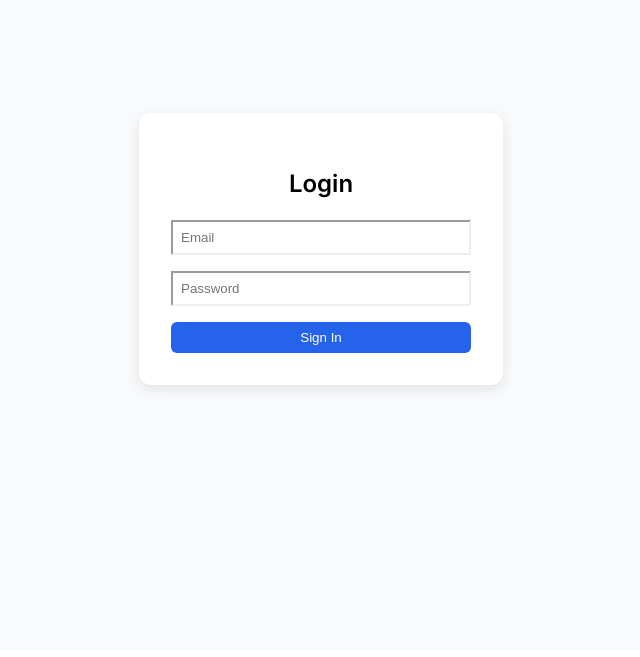
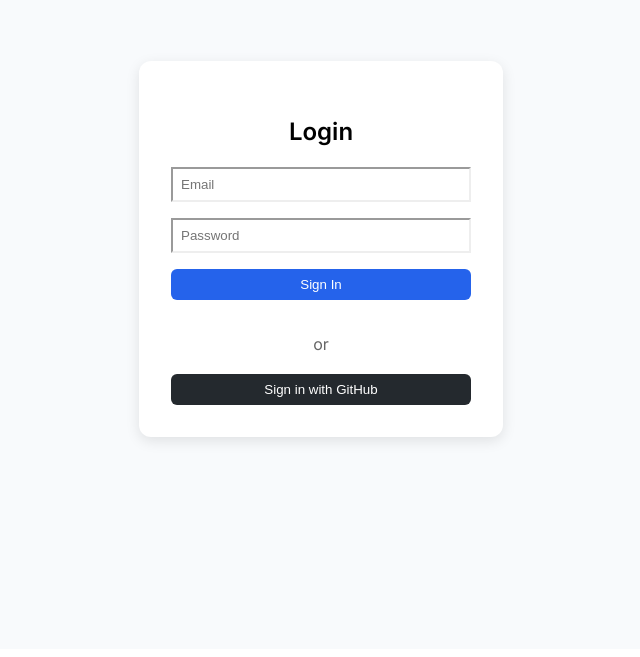
Before and after one commit to monicap360/move-around-tms, a Next.js app: page /login in a window 1280 px wide. Shown: the part 159-816 px from the top of the page, without its empty margins (319-959 px from the left). Built offline with nearby package versions, Linux system fonts and the light colour scheme; no server answers.

Commit message:
fix: GitHub OAuth integration - correct redirect URL and add login button

```diff
--- a/app/lib/auth.ts
+++ b/app/lib/auth.ts
@@ -33,7 +33,7 @@ export async function signInWithProvider(provider: "google" | "facebook" | "gith
   const redirectUrl = typeof window !== 'undefined'
     ? `${window.location.origin}/auth/callback`
     : process.env.NODE_ENV === 'production'
-    ? 'https://app.movearoundtms.com/auth/callback'
+    ? 'https://movearoundtms.com/auth/callback'
     : 'http://localhost:3000/auth/callback';
 
   const { data, error } = await supabase.auth.signInWithOAuth({
--- a/app/login/page.tsx
+++ b/app/login/page.tsx
@@ -3,6 +3,7 @@
 import { useState } from "react";
 import { useRouter } from "next/navigation";
 import { useSupabase } from "../lib/supabase-provider";
+import { signInWithProvider } from "../lib/auth";
 import { Spinner } from "../components/ui/spinner";
 import { LoadingOverlay } from "../components/ui/loading-overlay";
 
@@ -19,7 +20,21 @@ export default function LoginPage() {
   const [loading, setLoading] = useState(false);
   const [errorMessage, setErrorMessage] = useState("");
 
-    const handleLogin = async (e: React.FormEvent) => {
+  const handleGitHubLogin = async () => {
+    setLoading(true);
+    setErrorMessage("");
+
+    try {
+      await signInWithProvider("github");
+      // The OAuth flow will redirect to GitHub, then back to /auth/callback
+    } catch (err) {
+      setErrorMessage("Failed to initiate GitHub login");
+      console.error("GitHub login error:", err);
+      setLoading(false);
+    }
+  };
+
+  const handleLogin = async (e: React.FormEvent) => {
     e.preventDefault()
     setLoading(true)
     setErrorMessage('')
@@ -104,7 +119,7 @@ export default function LoginPage() {
           <p style={{ color: "red", textAlign: "center" }}>{errorMessage}</p>
         )}
 
-                <button
+        <button
           type="submit"
           disabled={loading}
           className="flex items-center justify-center gap-2"
@@ -116,6 +131,7 @@ export default function LoginPage() {
             borderRadius: "6px",
             cursor: loading ? "not-allowed" : "pointer",
             width: "100%",
+            marginBottom: "1rem",
           }}
         >
           {loading ? (
@@ -127,6 +143,27 @@ export default function LoginPage() {
             "Sign In"
           )}
         </button>
+
+        <div style={{ textAlign: "center", margin: "1rem 0", color: "#666" }}>
+          or
+        </div>
+
+        <button
+          type="button"
+          onClick={handleGitHubLogin}
+          disabled={loading}
+          style={{
+            backgroundColor: "#24292e",
+            color: "#fff",
+            padding: "0.5rem 1rem",
+            border: "none",
+            borderRadius: "6px",
+            cursor: loading ? "not-allowed" : "pointer",
+            width: "100%",
+          }}
+        >
+          Sign in with GitHub
+        </button>
       </form>
 
       {/* Global loading overlay for authentication */}
```
